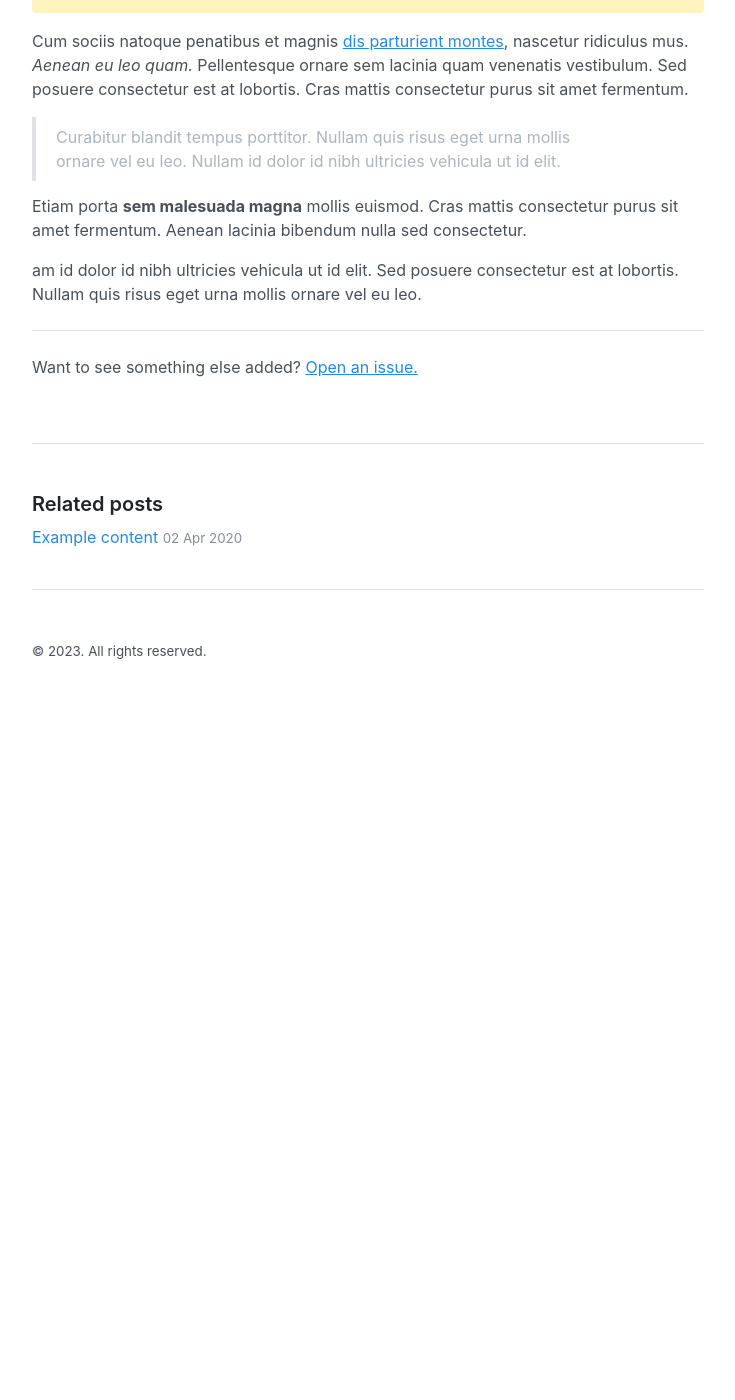
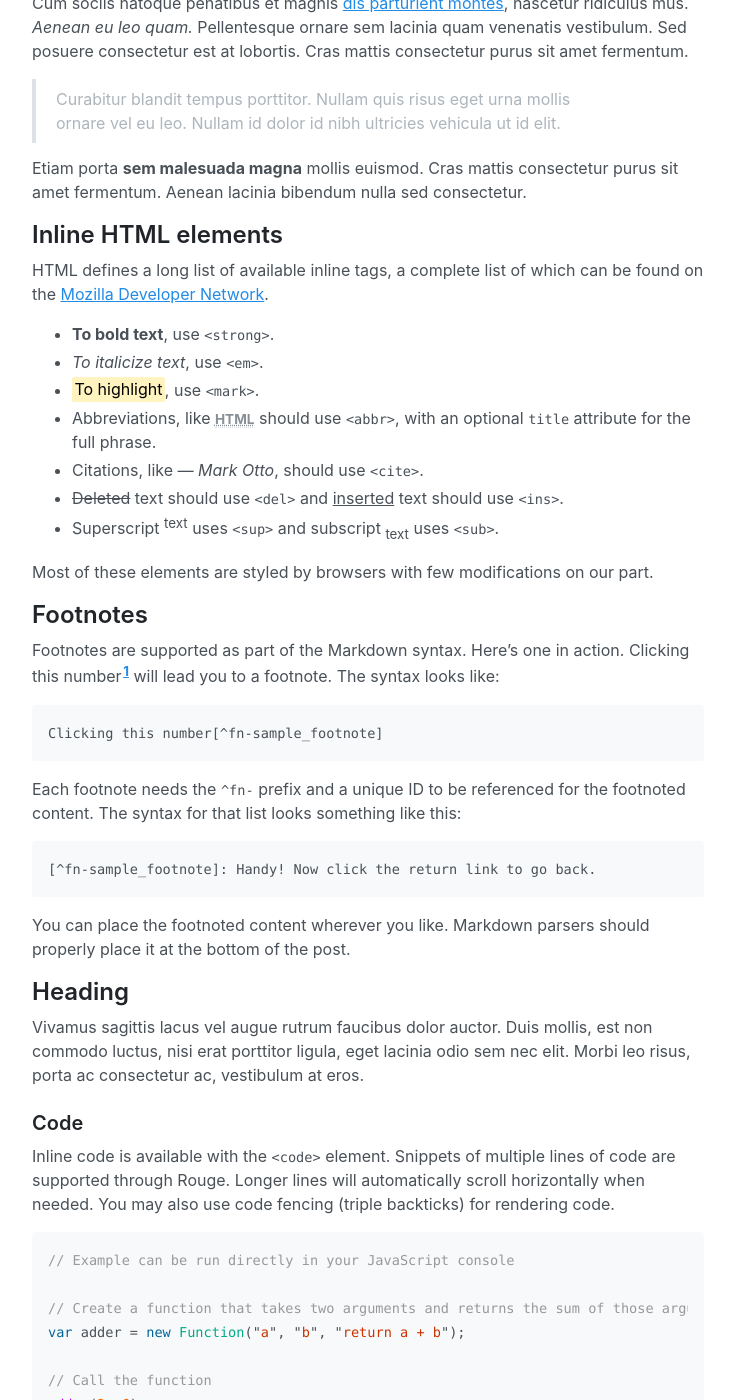
Before and after one commit to Pepsi-Wu/Pepsi-Wu.github.io, a Jekyll site: the page built from _posts/2023-03-21-test.md, in a window 1280 px wide and 1400 px high, scrolled down 314 px. Shown: the whole window, without its empty margins (272-1007 px from the left). Built offline with Jekyll 4.4.1, drawn with Linux system fonts in a browser that asks for light colours; before the commit the page ends 1024 px from its top, so only the background shows below that; some of the changed text lies outside the part shown.

Commit message:
Update 2023-03-21-test.md

```diff
--- a/_posts/2023-03-21-test.md
+++ b/_posts/2023-03-21-test.md
@@ -13,8 +12,154 @@ Cum sociis natoque penatibus et magnis <a href="#">dis parturient montes</a>, na
 
 Etiam porta **sem malesuada magna** mollis euismod. Cras mattis consectetur purus sit amet fermentum. Aenean lacinia bibendum nulla sed consectetur.
 
+## Inline HTML elements
 
-am id dolor id nibh ultricies vehicula ut id elit. Sed posuere consectetur est at lobortis. Nullam quis risus eget urna mollis ornare vel eu leo.
+HTML defines a long list of available inline tags, a complete list of which can be found on the [Mozilla Developer Network](https://developer.mozilla.org/en-US/docs/Web/HTML/Element).
+
+- **To bold text**, use `<strong>`.
+- *To italicize text*, use `<em>`.
+- <mark>To highlight</mark>, use `<mark>`.
+- Abbreviations, like <abbr title="HyperText Markup Langage">HTML</abbr> should use `<abbr>`, with an optional `title` attribute for the full phrase.
+- Citations, like <cite>&mdash; Mark Otto</cite>, should use `<cite>`.
+- <del>Deleted</del> text should use `<del>` and <ins>inserted</ins> text should use `<ins>`.
+- Superscript <sup>text</sup> uses `<sup>` and subscript <sub>text</sub> uses `<sub>`.
+
+Most of these elements are styled by browsers with few modifications on our part.
+
+## Footnotes
+
+Footnotes are supported as part of the Markdown syntax. Here's one in action. Clicking this number[^fn-sample_footnote] will lead you to a footnote. The syntax looks like:
+
+{% highlight text %}
+Clicking this number[^fn-sample_footnote]
+{% endhighlight %}
+
+Each footnote needs the `^fn-` prefix and a unique ID to be referenced for the footnoted content. The syntax for that list looks something like this:
+
+{% highlight text %}
+[^fn-sample_footnote]: Handy! Now click the return link to go back.
+{% endhighlight %}
+
+You can place the footnoted content wherever you like. Markdown parsers should properly place it at the bottom of the post.
+
+## Heading
+
+Vivamus sagittis lacus vel augue rutrum faucibus dolor auctor. Duis mollis, est non commodo luctus, nisi erat porttitor ligula, eget lacinia odio sem nec elit. Morbi leo risus, porta ac consectetur ac, vestibulum at eros.
+
+### Code
+
+Inline code is available with the `<code>` element. Snippets of multiple lines of code are supported through Rouge. Longer lines will automatically scroll horizontally when needed. You may also use code fencing (triple backticks) for rendering code.
+
+{% highlight js %}
+// Example can be run directly in your JavaScript console
+
+// Create a function that takes two arguments and returns the sum of those arguments
+var adder = new Function("a", "b", "return a + b");
+
+// Call the function
+adder(2, 6);
+// > 8
+{% endhighlight %}
+
+You may also optionally show code snippets with line numbers. Add `linenos` to the Rouge tags.
+
+{% highlight js linenos %}
+// Example can be run directly in your JavaScript console
+
+// Create a function that takes two arguments and returns the sum of those arguments
+var adder = new Function("a", "b", "return a + b");
+
+// Call the function
+adder(2, 6);
+// > 8
+{% endhighlight %}
+
+Aenean lacinia bibendum nulla sed consectetur. Etiam porta sem malesuada magna mollis euismod. Fusce dapibus, tellus ac cursus commodo, tortor mauris condimentum nibh, ut fermentum massa.
+
+### Gists via GitHub Pages
+
+Vestibulum id ligula porta felis euismod semper. Nullam quis risus eget urna mollis ornare vel eu leo. Donec sed odio dui.
+
+{% gist 13f94b734a4ddb132735 gist.md %}
+
+Aenean eu leo quam. Pellentesque ornare sem lacinia quam venenatis vestibulum. Nullam quis risus eget urna mollis ornare vel eu leo. Cum sociis natoque penatibus et magnis dis parturient montes, nascetur ridiculus mus. Donec sed odio dui. Vestibulum id ligula porta felis euismod semper.
+
+### Lists
+
+Cum sociis natoque penatibus et magnis dis parturient montes, nascetur ridiculus mus. Aenean lacinia bibendum nulla sed consectetur. Etiam porta sem malesuada magna mollis euismod. Fusce dapibus, tellus ac cursus commodo, tortor mauris condimentum nibh, ut fermentum massa justo sit amet risus.
+
+- Praesent commodo cursus magna, vel scelerisque nisl consectetur et.
+- Donec id elit non mi porta gravida at eget metus.
+- Nulla vitae elit libero, a pharetra augue.
+
+Donec ullamcorper nulla non metus auctor fringilla. Nulla vitae elit libero, a pharetra augue.
+
+1. Vestibulum id ligula porta felis euismod semper.
+2. Cum sociis natoque penatibus et magnis dis parturient montes, nascetur ridiculus mus.
+3. Maecenas sed diam eget risus varius blandit sit amet non magna.
+
+Cras mattis consectetur purus sit amet fermentum. Sed posuere consectetur est at lobortis.
+
+<dl>
+  <dt>HyperText Markup Language (HTML)</dt>
+  <dd>The language used to describe and define the content of a Web page</dd>
+
+  <dt>Cascading Style Sheets (CSS)</dt>
+  <dd>Used to describe the appearance of Web content</dd>
+
+  <dt>JavaScript (JS)</dt>
+  <dd>The programming language used to build advanced Web sites and applications</dd>
+</dl>
+
+Integer posuere erat a ante venenatis dapibus posuere velit aliquet. Morbi leo risus, porta ac consectetur ac, vestibulum at eros. Nullam quis risus eget urna mollis ornare vel eu leo.
+
+### Images
+
+Quisque consequat sapien eget quam rhoncus, sit amet laoreet diam tempus. Aliquam aliquam metus erat, a pulvinar turpis suscipit at.
+
+![placeholder](http://placehold.it/800x400 "Large example image")
+![placeholder](http://placehold.it/400x200 "Medium example image")
+![placeholder](http://placehold.it/200x200 "Small example image")
+
+### Tables
+
+Aenean lacinia bibendum nulla sed consectetur. Lorem ipsum dolor sit amet, consectetur adipiscing elit.
+
+<table>
+  <thead>
+    <tr>
+      <th>Name</th>
+      <th>Upvotes</th>
+      <th>Downvotes</th>
+    </tr>
+  </thead>
+  <tfoot>
+    <tr>
+      <td>Totals</td>
+      <td>21</td>
+      <td>23</td>
+    </tr>
+  </tfoot>
+  <tbody>
+    <tr>
+      <td>Alice</td>
+      <td>10</td>
+      <td>11</td>
+    </tr>
+    <tr>
+      <td>Bob</td>
+      <td>4</td>
+      <td>3</td>
+    </tr>
+    <tr>
+      <td>Charlie</td>
+      <td>7</td>
+      <td>9</td>
+    </tr>
+  </tbody>
+</table>
+
+Nullam id dolor id nibh ultricies vehicula ut id elit. Sed posuere consectetur est at lobortis. Nullam quis risus eget urna mollis ornare vel eu leo.
 
 -----
 
```
Also changed, not shown: other parts of _posts/2023-03-21-test.md (+1 -2 lines).
